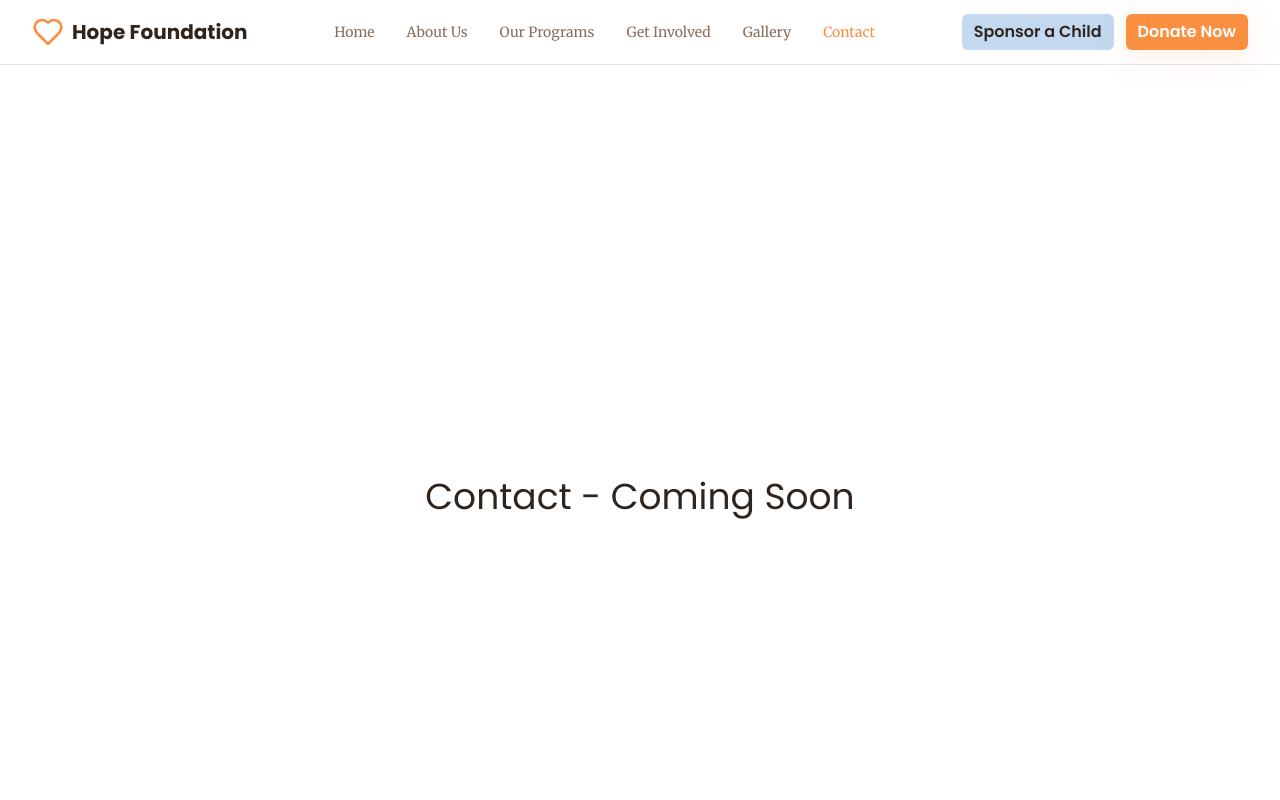
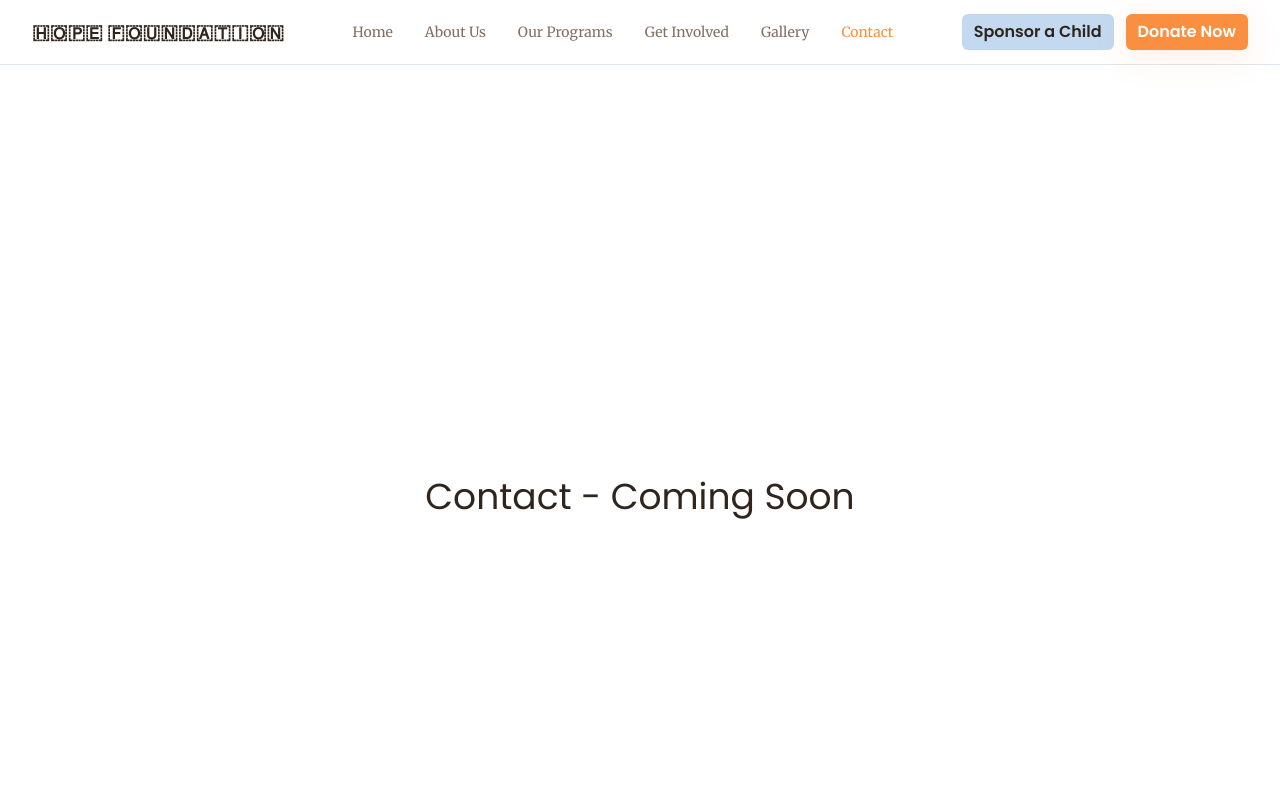
Before and after one commit to svcre0/hope-center, a React (Vite) app: page /contact in a window 1280 px wide. Shown: the top 800 px of the page. Built offline with nearby package versions, Linux system fonts and the light colour scheme.

Commit message:
Update Header.tsx

```diff
--- a/src/components/Header.tsx
+++ b/src/components/Header.tsx
@@ -24,9 +24,9 @@ const Header = () => {
         <div className="flex justify-between items-center h-16">
           {/* Logo */}
           <Link to="/" className="flex items-center space-x-2 transition-smooth hover:opacity-80">
-            <Heart className="h-8 w-8 text-hope-orange" />
+
             <span className="font-heading font-bold text-xl text-foreground">
-              Hope  Foundation
+             🇭‌🇴‌🇵‌🇪‌ 🇫‌🇴‌🇺‌🇳‌🇩‌🇦‌🇹‌🇮‌🇴‌🇳‌
             </span>
           </Link>
 
```
